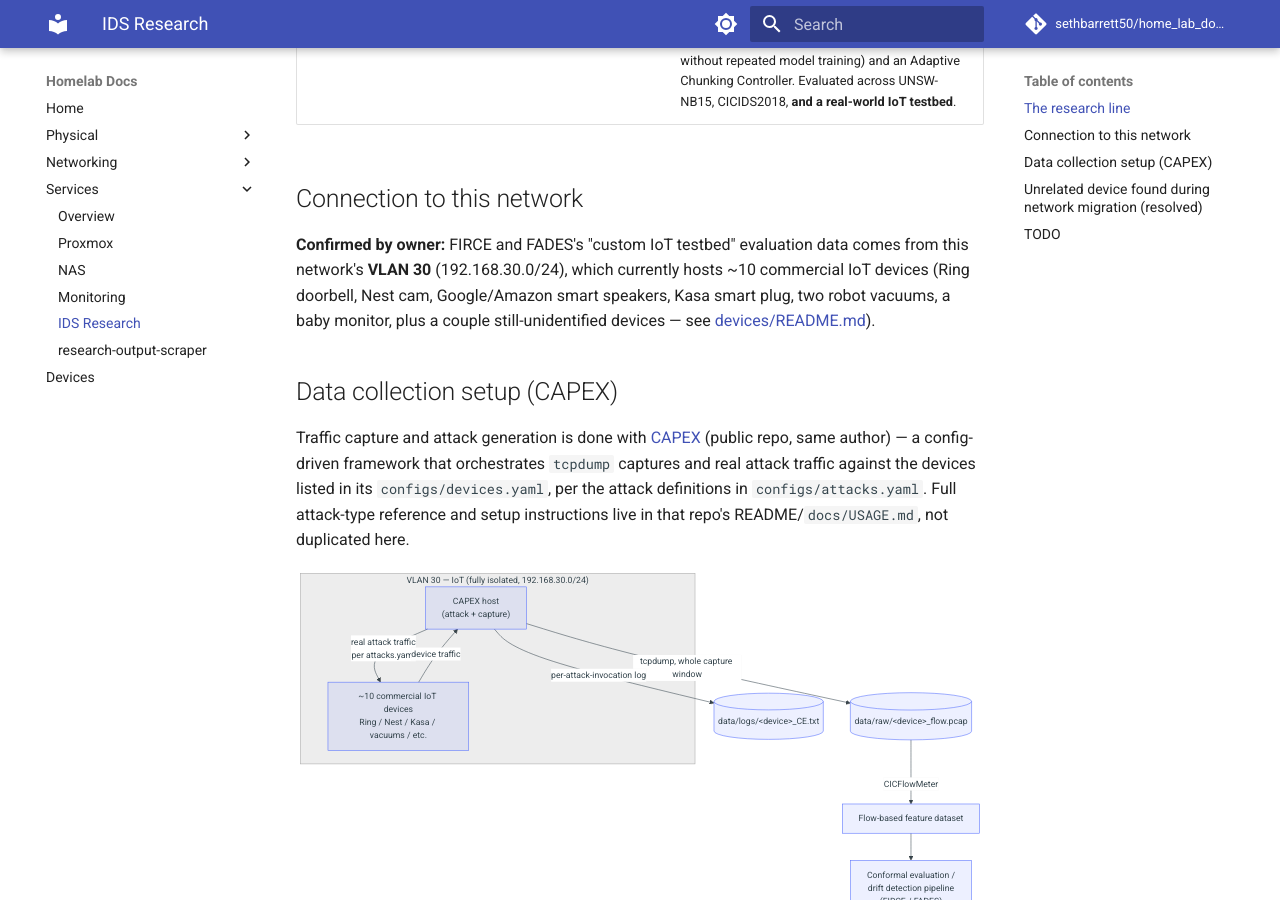
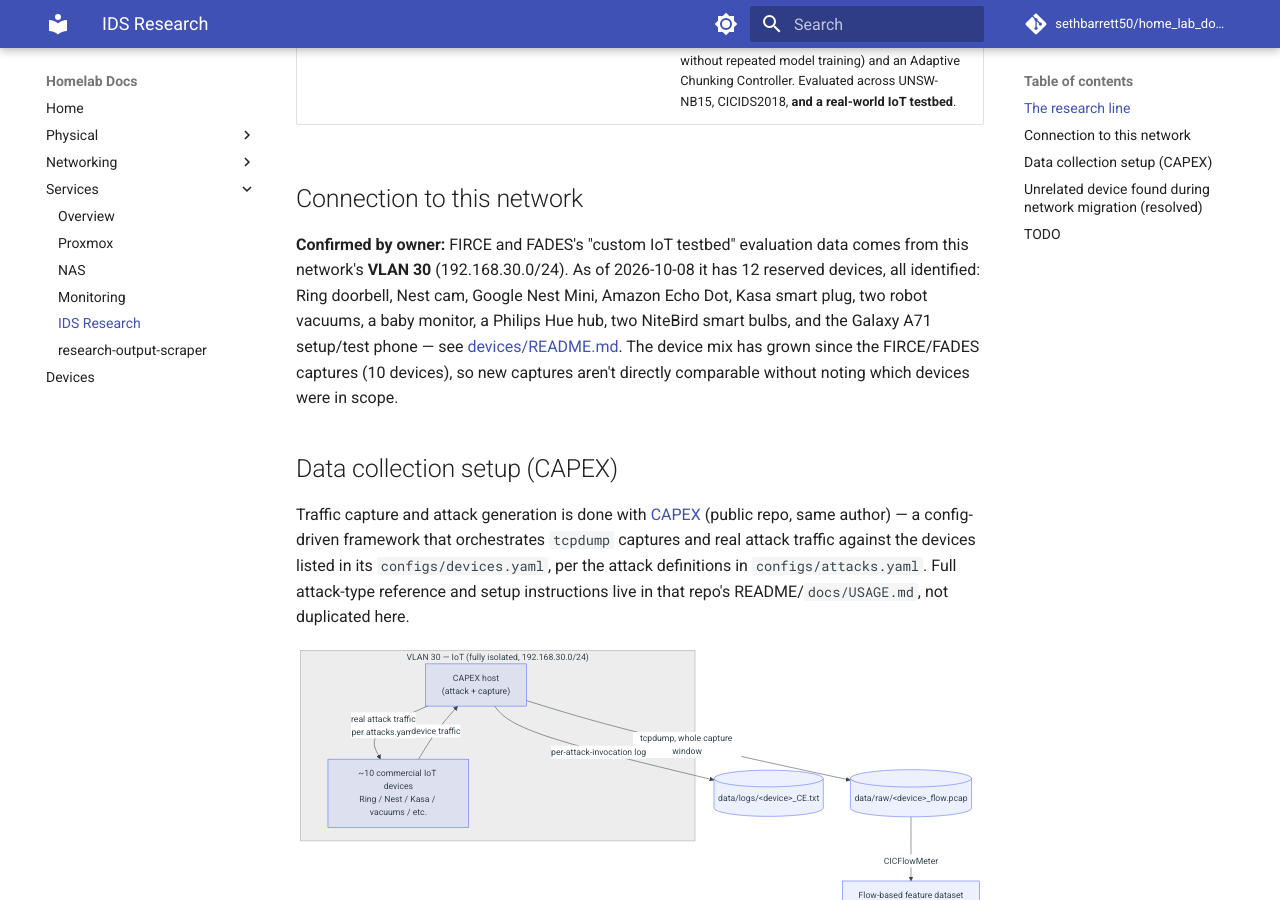
Before and after one commit to sethbarrett50/home_lab_docs, an MkDocs documentation site: the page built from docs/services/ids-research.md, in a window 1280 px wide and 900 px high, scrolled down 1029 px. Built offline with MkDocs 1.6.1 and Material for MkDocs 9.7.7, drawn with Linux system fonts in a browser that asks for light colours; comment, search, counter and statistics services are not loaded; some of the changed text lies outside the part shown.

Commit message:
docs: refresh IDS testbed device list and resolve ESP TODO (#15)
The data-flow diagrams for #15 landed in 2b0df15. Bring the surrounding
text up to date with today's IoT cleanup: VLAN 30 now has 12 identified
devices (vs the 10 in the FIRCE/FADES captures), and the "unidentified
ESP32" TODO is resolved (NiteBird bulb).

Claude-Session: https://claude.ai/code/session_01QCu8aA3HVga8dWn1RuHCKa

```diff
--- a/docs/services/ids-research.md
+++ b/docs/services/ids-research.md
@@ -18,11 +18,14 @@ goal of being useful to anyone trying to reproduce or understand the setup.
 ## Connection to this network
 
 **Confirmed by owner:** FIRCE and FADES's "custom IoT testbed" evaluation
-data comes from this network's **VLAN 30** (192.168.30.0/24), which
-currently hosts ~10 commercial IoT devices (Ring doorbell, Nest cam,
-Google/Amazon smart speakers, Kasa smart plug, two robot vacuums, a baby
-monitor, plus a couple still-unidentified devices — see
-[devices/README.md](../devices/README.md)).
+data comes from this network's **VLAN 30** (192.168.30.0/24). As of
+2026-10-08 it has 12 reserved devices, all identified: Ring doorbell, Nest
+cam, Google Nest Mini, Amazon Echo Dot, Kasa smart plug, two robot vacuums,
+a baby monitor, a Philips Hue hub, two NiteBird smart bulbs, and the
+Galaxy A71 setup/test phone — see [devices/README.md](../devices/README.md).
+The device mix has grown since the FIRCE/FADES captures (10 devices), so new
+captures aren't directly comparable without noting which devices were in
+scope.
 
 ## Data collection setup (CAPEX)
 
@@ -96,8 +99,8 @@ physical removal or switch-level port isolation does.
 - [x] Document actual data collection setup (CAPEX — packet capture,
       attack simulation, labeling, see above)
 - [x] Diagrams for the research data flow (issue #15)
-- [ ] Locate and physically remove the unidentified ESP32 board, or apply
-      switch-level port isolation if it can't be found
+- [x] ~~Locate and physically remove the unidentified ESP32 board~~ —
+      resolved 2026-10-08, it was a NiteBird smart bulb (see above)
 - [ ] **CAPEX's `configs/devices.yaml` and the `arp_spoof` entries'
       `gateway_ip` in `configs/attacks.yaml` still reference pre-migration
       `192.168.1.x` addresses** — these predate the VLAN migration and
```
